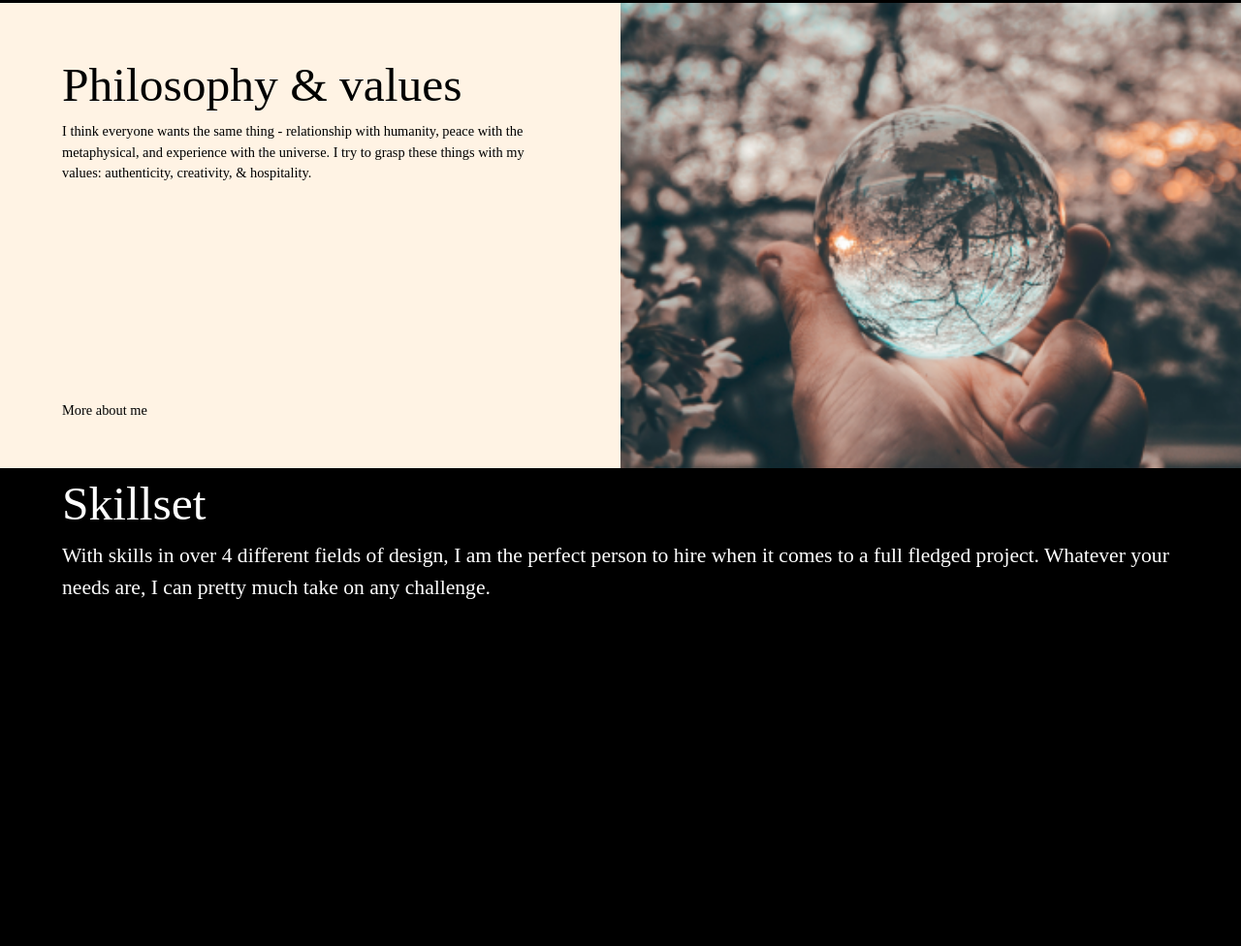
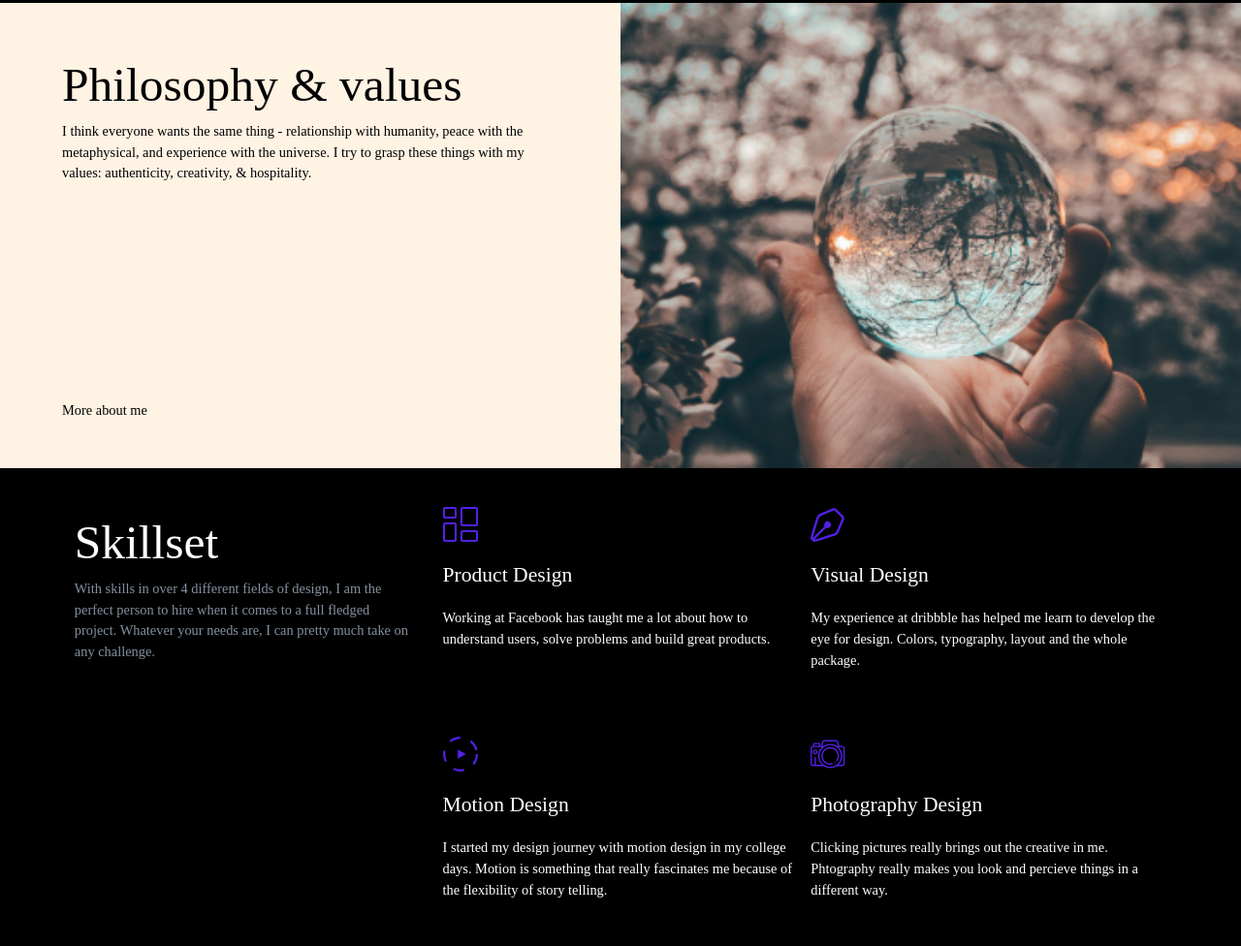
Before and after one commit to GrazianoMono/Portfolio, a website built with webpack: page src/index.html in a window 1280 px wide. Shown: the part 1327-2303 px from the top of the page at 97% size. Built offline with nearby package versions, Linux system fonts and the light colour scheme; files whose address does not match are found by name.

Commit message:
feat: added new svgs, fix: completed skillset section

```diff
--- a/src/index.html
+++ b/src/index.html
@@ -15,7 +15,9 @@
 						navbar__logo
 						u-flex-col u-align-start u-justify-stretch
 					"
-				></div>
+				>
+					<img src="./assets/img/svg/logo.svg" alt="" />
+				</div>
 				<div
 					class="
 						navbar__menu
@@ -123,15 +125,59 @@
 		<section class="skillset">
 			<div class="skillset__message">
 				<h2>Skillset</h2>
-				<h4>
+				<h5 class="text-light-grey">
 					With skills in over 4 different fields of design, I am the
 					perfect person to hire when it comes to a full fledged
 					project. Whatever your needs are, I can pretty much take on
 					any challenge.
-				</h4>
+				</h5>
 			</div>
-			<div class="skillset__skills">
-				<div class="skill"></div>
+			<div class="skill">
+				<img
+					class="skill__icon"
+					src="./assets/img/svg/boxes.svg"
+					alt=""
+				/>
+				<h4 class="text-bold">Product Design</h4>
+				<h5>
+					Working at Facebook has taught me a lot about how to
+					understand users, solve problems and build great products.
+				</h5>
+			</div>
+			<div class="skill">
+				<img class="skill__icon" src="./assets/img/svg/pen.svg" alt="" />
+				<h4 class="text-bold">Visual Design</h4>
+				<h5>
+					My experience at dribbble has helped me learn to develop the
+					eye for design. Colors, typography, layout and the whole
+					package.
+				</h5>
+			</div>
+			<div class="skill">
+				<img
+					class="skill__icon"
+					src="./assets/img/svg/motion.svg"
+					alt=""
+				/>
+				<h4 class="text-bold">Motion Design</h4>
+				<h5>
+					I started my design journey with motion design in my college
+					days. Motion is something that really fascinates me because
+					of the flexibility of story telling.
+				</h5>
+			</div>
+			<div class="skill">
+				<img
+					class="skill__icon"
+					src="./assets/img/svg/camera.svg"
+					alt=""
+				/>
+				<h4 class="text-bold">Photography Design</h4>
+				<h5>
+					Clicking pictures really brings out the creative in me.
+					Phtography really makes you look and percieve things in a
+					different way.
+				</h5>
 			</div>
 		</section>
 	</body>
--- a/src/sass/components/_header.scss
+++ b/src/sass/components/_header.scss
@@ -30,7 +30,7 @@
 		grid-column: 1 / -1;
 		grid-row: 2 / 3;
 		background-color: $color-primary-dark;
-		padding: 5vw;
+		padding: 7vh 5vw;
 
 		@include respond(tab-port) {
 			grid-column: 6 / -1;
--- a/src/sass/components/_skill.scss
+++ b/src/sass/components/_skill.scss
@@ -0,0 +1,11 @@
+.skill {
+	& > :not(:last-child) {
+		margin-bottom: 2rem;
+	}
+
+	&__icon {
+		height: 4rem;
+		width: 4rem;
+		fill: $color-primary;
+	}
+}
--- a/src/sass/layout/_skillset.scss
+++ b/src/sass/layout/_skillset.scss
@@ -1,18 +1,43 @@
 .skillset {
-	width: 100%;
-	height: 100vh;
-	max-height: 120rem;
-
 	display: grid;
 	grid-template-columns: 5vw repeat(12, 1fr) 5vw;
+	grid-template-rows: min-content;
+	row-gap: 3vh;
+	column-gap: 1vw;
 
+	width: 100%;
+	min-height: 50rem;
+	margin: 5vh 0;
 
+	@include respond (tab-land) {
+		grid-template-rows: repeat(2, 1fr);
+	}
 
 	&__message {
+		padding-right: 2rem;
 		grid-column: 2 / span 12;
+
+		@include respond (tab-land) {
+			grid-row: 1 / -1;
+			grid-column: 2 / span 4;
+		}
 	}
 
-	&__skills {
+	& .skill {
 		grid-column: 2 / span 12;
+		grid-row: span 1;
+
+		@include respond(tab-land) {
+			grid-column: span 4;
+		}
+	}
+
+	& .skill:nth-child(2) {
+		grid-column: 2 / span 12;
+		grid-row: span 1;
+
+		@include respond(tab-land) {
+			grid-column: 6 / span 4;
+		}
 	}
 }
```
Also changed, not shown: src/assets/img/svg/boxes.svg (added), src/assets/img/svg/camera.svg (added), src/assets/img/svg/logo.svg (renamed from src/assets/img/logo.svg), src/assets/img/svg/motion.svg (added), src/assets/img/svg/pen.svg (added).
